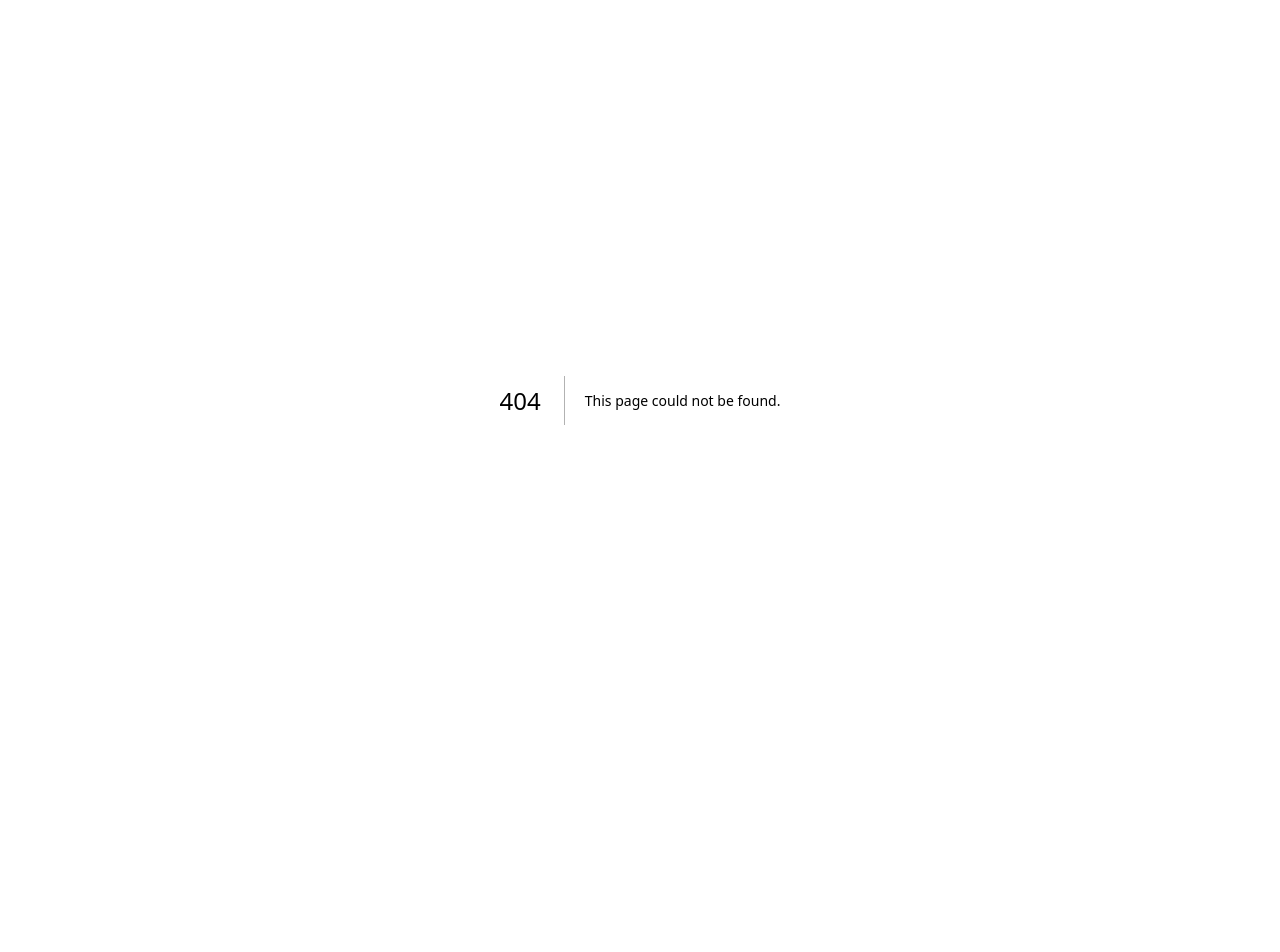
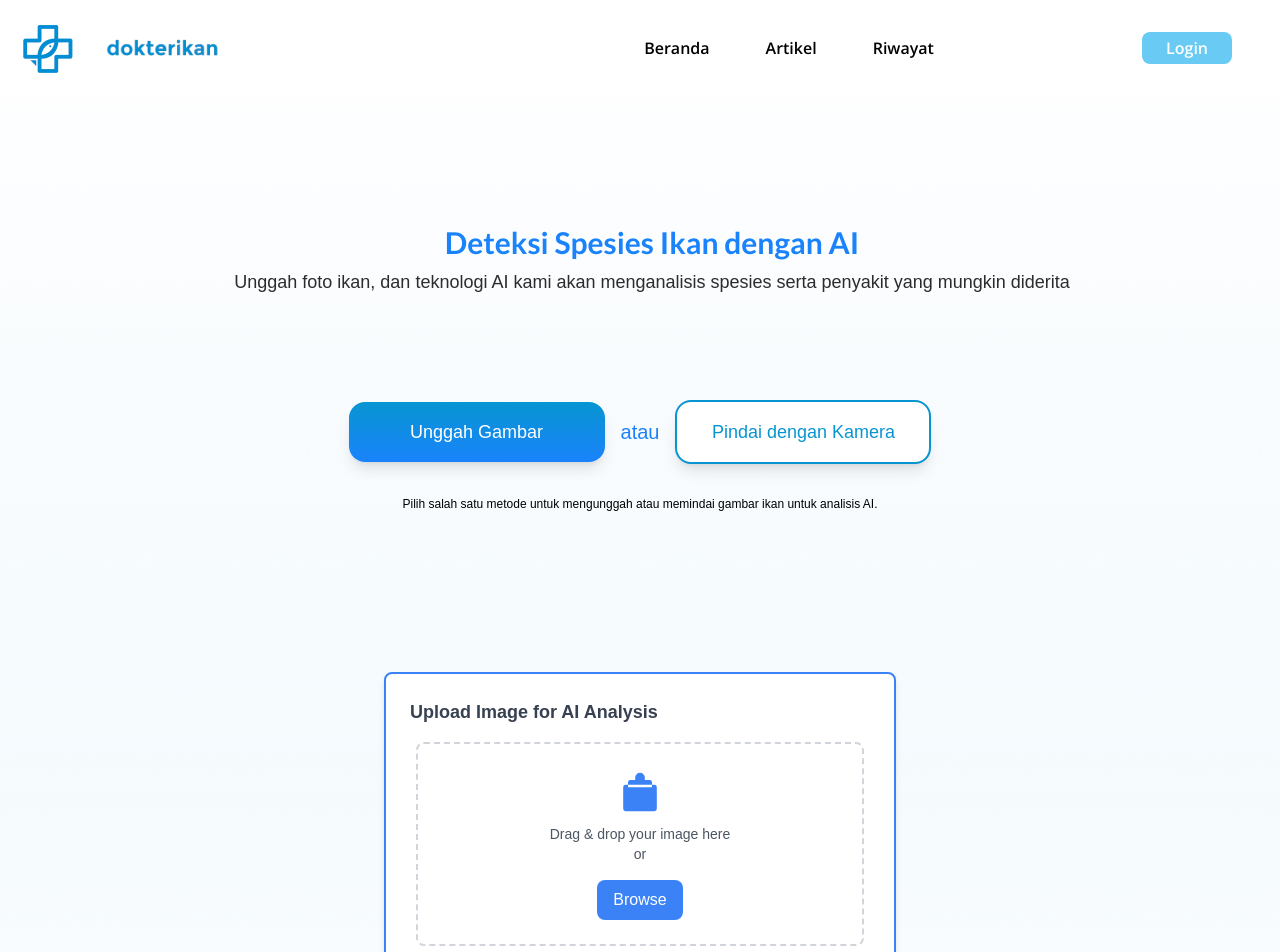
Before and after one commit to Ferxeegs/Dokter-Ikan, a Next.js app in the folder frontend/: page /fishdetection in a window 1280 px wide. Before the commit this address had no page. Shown: the top 952 px of the page. Before the commit the page ends 800 px from the top, so only its background shows below. Built offline with nearby package versions, Linux system fonts and the light colour scheme.

Commit message:
Seventh Commit

```diff
--- /dev/null
+++ b/frontend/app/fishdetection/page.tsx
@@ -0,0 +1,143 @@
+'use client';
+
+import Navbar from '../components/navbar';
+import Footer from '../components/footer';
+import { useRef } from "react";
+
+export default function FishDetection() {
+  const fileInputRef = useRef<HTMLInputElement | null>(null);
+  const uploadBoxRef = useRef<HTMLDivElement | null>(null); // Ref untuk elemen box unggah gambar
+
+  const handleBrowseClick = () => {
+    if (fileInputRef.current) {
+      fileInputRef.current.click();
+    }
+  };
+
+  const scrollToUploadBox = () => {
+    if (uploadBoxRef.current) {
+      const offsetTop = uploadBoxRef.current.offsetTop; // Jarak elemen dari atas halaman
+      const scrollOffset = offsetTop - 200; // Kurangi dengan nilai offset untuk mencegah scroll terlalu ke bawah
+      window.scrollTo({
+        top: scrollOffset,
+        behavior: 'smooth', // Gulir dengan animasi
+      });
+    }
+  };
+
+  return (
+    <div
+      className="flex flex-col min-h-screen"
+      style={{
+        backgroundColor: 'white',
+        backgroundImage:
+          'linear-gradient(to top, rgba(255, 255, 255, 0) 30%, rgba(255, 255, 255, 1) 100%), linear-gradient(to bottom, rgba(255, 255, 255, 0) 10%, rgba(255, 255, 255, 1) 80%), url("/bgpost.png")',
+        backgroundSize: 'cover',
+        backgroundPosition: 'center',
+      }}
+    >
+      {/* Navbar */}
+      <Navbar />
+
+      {/* Main Content */}
+      <div className="flex flex-col items-center justify-center flex-1 p-4 text-center">
+        {/* Title */}
+        <div className="ml-6 mt-28">
+          <h1 className="text-3xl font-bold mb-2 text-[#1A83FB] font-lato">
+            Deteksi Spesies Ikan dengan AI
+          </h1>
+          <h2 className="text-lg mb-6 text-[#2C2C2C]">
+            Unggah foto ikan, dan teknologi AI kami akan menganalisis spesies serta penyakit yang mungkin diderita
+          </h2>
+        </div>
+
+        {/* Buttons Container */}
+        <div className="flex items-center justify-center gap-4 mb-8 mt-20">
+          {/* Button for Upload */}
+          <button
+            onClick={scrollToUploadBox} // Scroll ke box unggah saat tombol diklik
+            className="flex items-center justify-center bg-gradient-to-b from-[#0795D2] to-[#1A83FB] text-white px-8 py-4 rounded-2xl shadow-lg hover:shadow-2xl transition w-64"
+          >
+            <span className="text-lg">Unggah Gambar</span>
+          </button>
+
+          {/* "atau" separator */}
+          <span className="text-xl text-[#1A83FB]">atau</span>
+
+          {/* Button for Camera Scan */}
+          <button
+            className="flex items-center justify-center bg-white text-[#0795D2] px-8 py-4 border-2 border-[#0795D2] rounded-2xl shadow-lg hover:shadow-2xl transition w-64"
+          >
+            <span className="text-lg">Pindai dengan Kamera</span>
+          </button>
+        </div>
+
+        {/* Small Text */}
+        <p className="text-xs text-black mb-8">
+          Pilih salah satu metode untuk mengunggah atau memindai gambar ikan untuk analisis AI.
+        </p>
+
+        {/* Upload Box */}
+        <div className="w-full max-w-lg mx-auto mt-32 p-6 bg-white border-2 border-blue-500 rounded-lg shadow-md">
+  {/* Teks di atas kotak */}
+  <p className="text-left text-lg font-semibold text-gray-700 mb-4">
+    Upload Image for AI Analysis
+  </p>
+
+  <div
+    ref={uploadBoxRef} // Tambahkan ref ke div box unggah gambar
+    className="w-full max-w-md mx-auto border-dashed border-2 border-gray-300 rounded-lg"
+  >
+    <div className="p-6 flex flex-col items-center justify-center">
+      <div className="flex flex-col items-center">
+        <svg
+          xmlns="http://www.w3.org/2000/svg"
+          className="h-12 w-12 text-blue-500"
+          viewBox="0 0 20 20"
+          fill="currentColor"
+        >
+          <path
+            fillRule="evenodd"
+            d="M3 8a1 1 0 011-1h12a1 1 0 011 1v9a1 1 0 01-1 1H4a1 1 0 01-1-1V8zm5-4a2 2 0 114 0v1h2a1 1 0 011 1v2H5V6a1 1 0 011-1h2V4z"
+            clipRule="evenodd"
+          />
+        </svg>
+        <span className="mt-2 text-sm text-gray-600">
+          Drag & drop your image here <br /> or
+        </span>
+      </div>
+      <button
+        type="button"
+        onClick={handleBrowseClick}
+        className="mt-4 bg-blue-500 text-white px-4 py-2 rounded-lg hover:bg-blue-600"
+      >
+        Browse
+      </button>
+      <input
+        ref={fileInputRef}
+        type="file"
+        accept="image/*"
+        className="hidden"
+        onChange={(e) => {
+          const file = e.target.files?.[0];
+          if (file) {
+            console.log("File selected:", file.name);
+          }
+        }}
+      />
+    </div>
+  </div>
+  <div className="bg-blue-100 text-blue-600 p-4 mt-4 rounded-lg">
+    <p className="text-sm font-medium">AI Detected Result:</p>
+    <p className="text-sm">Upload an image to see the result.</p>
+  </div>
+</div>
+
+
+      </div>
+
+      {/* Footer */}
+      <Footer />
+    </div>
+  );
+}
--- a/frontend/app/page.tsx
+++ b/frontend/app/page.tsx
@@ -49,16 +49,20 @@ export default function Home() {
 
         {/* Buttons */}
         <div className="flex justify-center gap-4 mb-8 mt-60">
-          {/* Button Konsultasi */}
+          {/* Button Deteksi ikan */}
           <button className="flex flex-col items-center bg-gradient-to-b from-white to-[#BCEBFF] text-white px-8 py-10 rounded-lg shadow-lg hover:shadow-2xl transition w-64 mr-4">
-            <img src="/brain.png" alt="Konsultasi Icon" className="w-16 h-16 mb-4" />
-            <h3 className="font-bold font-sans text-sm text-[#1A83FB] mb-4">DETEKSI SEPSIES IKAN</h3>
-            <p className="text-xs text-black text-center">
-              Fitur ini menggunakan AI untuk menganalisis foto ikan yang diunggah oleh petambak. AI mengenali ciri-ciri visual seperti bentuk tubuh, warna, dan pola sisik guna mengidentifikasi spesies ikan secara akurat.
-            </p>
+            <Link href="/fishdetection">
+              <div className="flex flex-col items-center">
+                <img src="/brain.png" alt="Konsultasi Icon" className="w-16 h-16 mb-4" />
+                <h3 className="font-bold font-sans text-sm text-[#1A83FB] mb-4">DETEKSI SEPSIES IKAN</h3>
+                <p className="text-xs text-black text-center">
+                  Fitur ini menggunakan AI untuk menganalisis foto ikan yang diunggah oleh petambak. AI mengenali ciri-ciri visual seperti bentuk tubuh, warna, dan pola sisik guna mengidentifikasi spesies ikan secara akurat.
+                </p>
+              </div>
+            </Link>
           </button>
 
-          {/* Button Artikel */}
+          {/* Button Deteksi Gejala */}
           <button className="flex flex-col items-center bg-gradient-to-b from-white to-[#BCEBFF] text-white px-8 py-10 rounded-lg shadow-lg hover:shadow-2xl transition w-64 mr-4">
             <img src="/fish.png" alt="Artikel Icon" className="w-16 h-16 mb-4" />
             <h3 className="font-bold font-sans text-sm text-[#1A83FB] mb-4">DETEKSI PENYAKIT IKAN</h3>
@@ -67,7 +71,7 @@ export default function Home() {
             </p>
           </button>
 
-          {/* Button Riwayat */}
+          {/* Button Konsultasi */}
           <button className="flex flex-col items-center bg-gradient-to-b from-white to-[#BCEBFF] text-white px-8 py-10 rounded-lg shadow-lg hover:shadow-2xl transition w-64 sm:w-72">
             <Link href="/userpost">
               <div className="flex flex-col items-center">
--- a/frontend/app/userpost/page.tsx
+++ b/frontend/app/userpost/page.tsx
@@ -10,6 +10,11 @@ export default function UserPost() {
   const [inputText, setInputText] = useState('');
   const [description, setDescription] = useState('');
   const [isModalOpen, setIsModalOpen] = useState(false);
+  const [judul, setJudul] = useState('');
+  const [jenisIkan, setJenisIkan] = useState('');
+  const [panjang, setPanjang] = useState('');
+  const [berat, setBerat] = useState('');
+
 
   const handleSubmit = () => {
     setDescription(inputText);
@@ -162,14 +167,53 @@ export default function UserPost() {
 
         {/* Kotak Input */}
           <div className="mt-8 flex justify-center">
-          <div className="flex items-center w-[80%] h-32 p-4 border-2 border-[#0795D2] rounded-lg shadow-md">
+          <div className="w-[80%] p-4">
+            {/* Input untuk Judul */}
+            <input
+              type="text"
+              className="w-full p-4 mb-4 border-2 border-[#0795D2] rounded-lg outline-none text-black font-sans bg-white"
+              placeholder="Masukkan judul keluhan..."
+              value={judul}
+              onChange={(e) => setJudul(e.target.value)}
+            />
+
+            {/* Input untuk Jenis Ikan */}
+            <div className="flex space-x-4 mb-4">
+              <input
+                type="text"
+                className="flex-1 p-4 border-2 border-[#0795D2] rounded-lg outline-none text-black font-sans bg-white"
+                placeholder="Jenis Ikan"
+                value={jenisIkan}
+                onChange={(e) => setJenisIkan(e.target.value)}
+              />
+              {/* Input untuk Panjang */}
+              <input
+                type="number"
+                className="w-[30%] p-4 border-2 border-[#0795D2] rounded-lg outline-none text-black font-sans bg-white"
+                placeholder="Panjang (cm)"
+                value={panjang}
+                onChange={(e) => setPanjang(e.target.value)}
+              />
+              {/* Input untuk Berat */}
+              <input
+                type="number"
+                className="w-[30%] p-4 border-2 border-[#0795D2] rounded-lg outline-none text-black font-sans bg-white"
+                placeholder="Berat (g)"
+                value={berat}
+                onChange={(e) => setBerat(e.target.value)}
+              />
+            </div>
+
+            {/* Textarea untuk Keluhan */}
+            <div className="flex items-center w-full h-32 p-4 border-2 border-[#0795D2] rounded-lg shadow-md">
               <img src="profil.png" alt="Foto Profil" className="w-12 h-12 rounded-full ml-8 mr-4" />
               <textarea
                 className="flex-1 h-full p-4 rounded-lg outline-none resize-none text-black font-sans bg-white"
-              placeholder="Masukan jawaban dari keluhan yang diberikan klien..."
+                placeholder="Masukkan jawaban dari keluhan yang diberikan klien..."
                 value={inputText}
                 onChange={(e) => setInputText(e.target.value)}
               />
+            </div>
           </div>
         </div>
 
```
Lines whose indentation alone changed are shown as unchanged.
